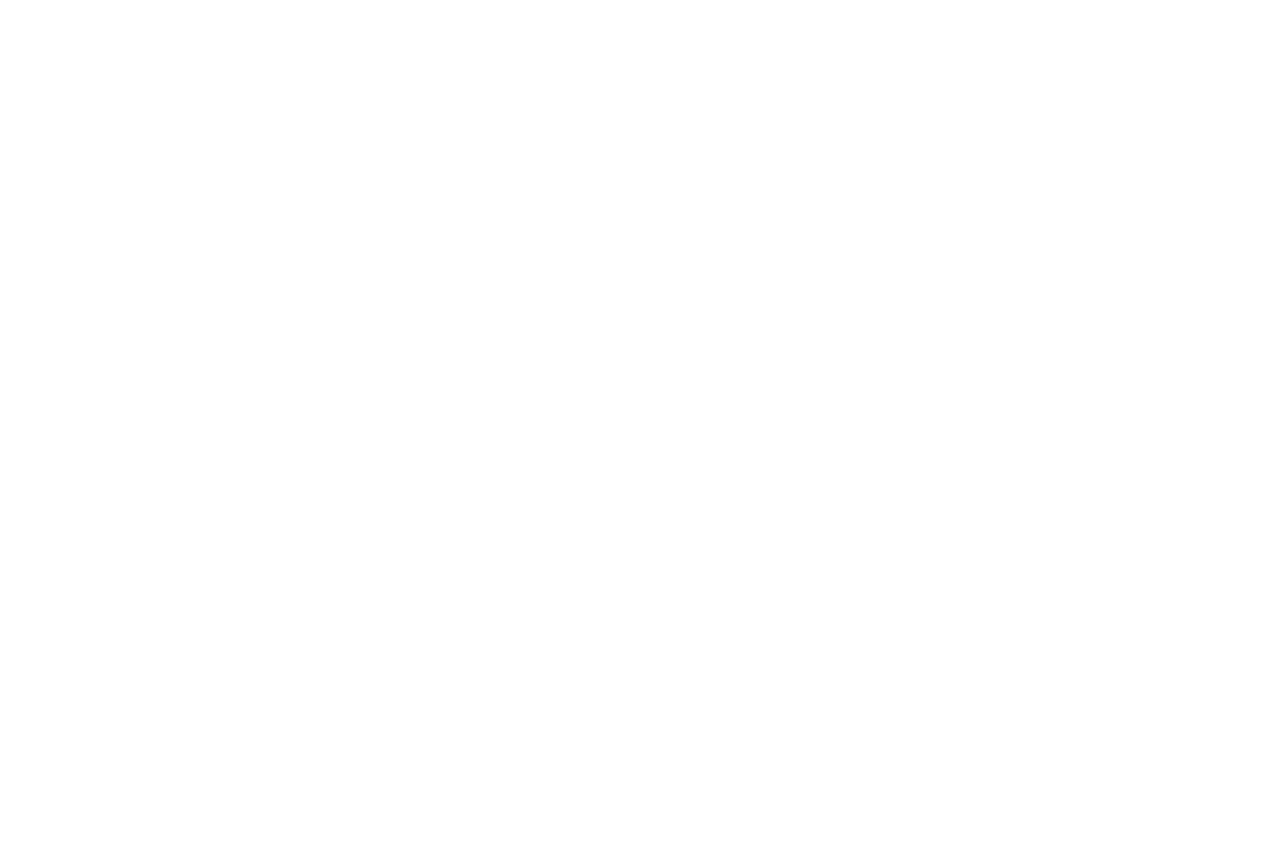
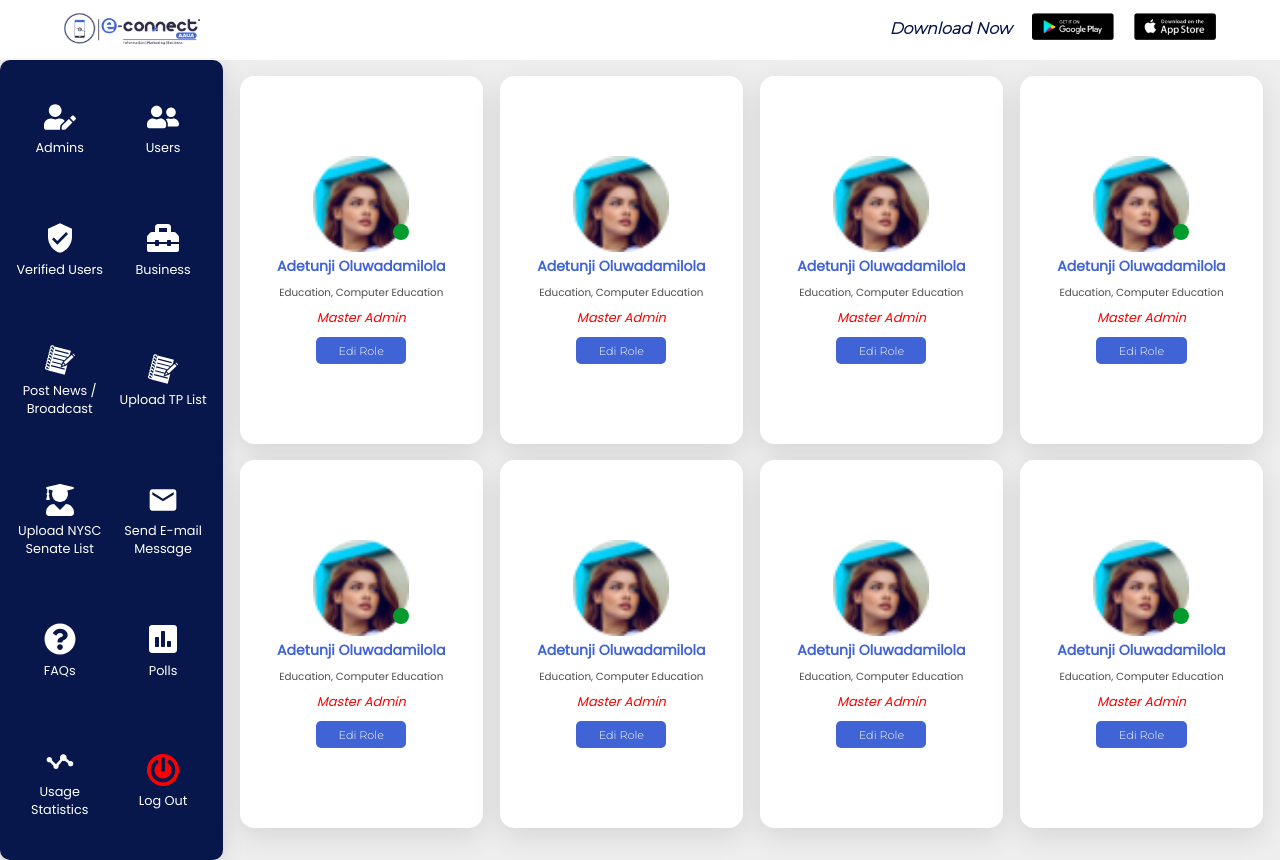
Before and after one commit to deralph/econnect-new, a React (Create React App) app: page /admin in a window 1280 px wide. Before the commit this address had no page. Before the commit the page ends 800 px from the top, so only its background shows below. Built offline with nearby package versions, Linux system fonts and the light colour scheme.

Commit message:
admin page

```diff
--- a/src/App.js
+++ b/src/App.js
@@ -5,6 +5,7 @@
 import NewsFeed from "./components/newsFeed/newsFeed";
 import { BrowserRouter, Routes, Route } from "react-router-dom";
 import Chat from "./components/chat/Chat";
+import Admin from "./components/admin/Admin";
 
 function App() {
   return (
@@ -48,6 +49,10 @@
             path="/academic-assistance"
             element={<NewsFeed assistance />}
           />
+
+          {/* admin pages */}
+
+          <Route path="/admin" element={<Admin />} />
         </Routes>
       </div>
     </BrowserRouter>
--- /dev/null
+++ b/src/components/admin/Admin.js
@@ -0,0 +1,19 @@
+import React from "react";
+import AdminNav from "../navbars/AdminNav";
+import AppNav from "../navbars/AppNav";
+import styles from "../../styles/chat/chat.module.css";
+import FiendsCont from "../newsFeed/middle/friends/FiendsCont";
+
+const Admin = () => {
+  return (
+    <section>
+      <AppNav />
+      <div className={styles.chat}>
+        <AdminNav />
+        <FiendsCont admin />
+      </div>
+    </section>
+  );
+};
+
+export default Admin;
--- /dev/null
+++ b/src/components/navbars/AdminNav.js
@@ -0,0 +1,71 @@
+import React from "react";
+import styles from "../../styles/navbar.module.css";
+import {
+  FaPoll,
+  FaPowerOff,
+  FaQuestionCircle,
+  FaToolbox,
+  FaUserEdit,
+  FaUserFriends,
+  FaUserGraduate,
+} from "react-icons/fa";
+import { MdEmail, MdVerifiedUser } from "react-icons/md";
+import { BiStats } from "react-icons/bi";
+import { GiNotebook } from "react-icons/gi";
+
+const AdminNav = () => {
+  return (
+    <section className={styles.adminNav}>
+      <div>
+        <FaUserEdit className={styles.icon1} />
+        <p>Admins</p>
+      </div>
+      <div>
+        <FaUserFriends className={styles.icon1} />
+        <p>Users</p>
+      </div>
+      <div>
+        <MdVerifiedUser className={styles.icon1} />
+        <p>Verified Users</p>
+      </div>
+      <div>
+        <FaToolbox className={styles.icon1} />
+        <p>Business</p>
+      </div>
+      <div>
+        <GiNotebook className={styles.icon1} />
+        <p>Post News / Broadcast</p>
+      </div>
+      <div>
+        <GiNotebook className={styles.icon1} />
+        <p>Upload TP List</p>
+      </div>
+      <div>
+        <FaUserGraduate className={styles.icon1} />
+        <p>Upload NYSC Senate List</p>
+      </div>
+      <div>
+        <MdEmail className={styles.icon1} />
+        <p>Send E-mail Message</p>
+      </div>
+      <div>
+        <FaQuestionCircle className={styles.icon1} />
+        <p>FAQs</p>
+      </div>
+      <div>
+        <FaPoll className={styles.icon1} />
+        <p>Polls</p>
+      </div>
+      <div>
+        <BiStats className={styles.icon1} />
+        <p>Usage Statistics</p>
+      </div>
+      <div>
+        <FaPowerOff className={`${styles.icon1} ${styles.logout}`} />
+        <p>Log Out</p>
+      </div>
+    </section>
+  );
+};
+
+export default AdminNav;
--- a/src/components/newsFeed/BackArrow.js
+++ b/src/components/newsFeed/BackArrow.js
@@ -4,14 +4,16 @@
 import style from "../../styles/newsFeed/faq.module.css";
 import style1 from "../../styles/newsFeed/teachprac.module.css";
 
-const BackArrow = ({ heading, option, added }) => {
+const BackArrow = ({ heading, option, added, noArr }) => {
   return (
     <div className={added ? `${style.ques}` : `${style.ques} ${styles.ques}`}>
       <h2>
-        <FaArrowLeft
-          className={style1.icon}
-          style={{ color: "#4063D6", marginRight: "10px" }}
-        />{" "}
+        {noArr || (
+          <FaArrowLeft
+            className={style1.icon}
+            style={{ color: "#4063D6", marginRight: "10px" }}
+          />
+        )}{" "}
         {heading}
       </h2>
       {option && (
--- a/src/components/newsFeed/middle/friends/FRiends.js
+++ b/src/components/newsFeed/middle/friends/FRiends.js
@@ -2,9 +2,9 @@
 import style from "../../../../styles/newsFeed/index.module.css";
 import styles from "../../../../styles/newsFeed/friends.module.css";
 import BackArrow from "../../BackArrow";
-import { friends } from "../../database";
 import Category from "./Category";
 import { IoIosArrowForward } from "react-icons/io";
+import FiendsCont from "./FiendsCont";
 
 const FRiends = ({ addFriends }) => {
   const [form, setForm] = useState({
@@ -54,25 +54,7 @@
           )}
         </p>
       )}
-      <article className={styles.container}>
-        {friends.map(({ img, name, course, active }, index) => {
-          return (
-            <div className={styles.friend} key={index}>
-              <div className="">
-                <img src={img} alt={name} />
-                {active && <p style={{ background: "#039b2d" }}></p>}
-              </div>
-              <p className={styles.name}>{name}</p>
-              <p className={styles.course}>{course}</p>
-              <button
-                style={{ background: `${addFriends ? `#4063D6` : "auto"}` }}
-              >
-                {addFriends ? "Follow" : "Chat"}
-              </button>
-            </div>
-          );
-        })}
-      </article>
+      {addFriends ? <FiendsCont addFriends /> : <FiendsCont />}
     </section>
   );
 };
--- /dev/null
+++ b/src/components/newsFeed/middle/friends/FiendsCont.js
@@ -0,0 +1,46 @@
+import React from "react";
+import styles from "../../../../styles/newsFeed/friends.module.css";
+import { friends } from "../../database";
+
+const FiendsCont = ({ addFriends, admin }) => {
+  return (
+    <article
+      className={
+        admin
+          ? `${styles.container} ${styles.containerAdd}`
+          : `${styles.container}`
+      }
+    >
+      {friends.map(({ img, name, course, active }, index) => {
+        // cousre in the above becomes post when dealing withadmin
+        return (
+          <div
+            className={
+              admin
+                ? `${styles.friend} ${styles.friendAdd}`
+                : `${styles.friend}`
+            }
+            key={index}
+          >
+            <div className="">
+              <img src={img} alt={name} />
+              {active && <p style={{ background: "#039b2d" }}></p>}
+            </div>
+            <p className={styles.name}>{name}</p>
+            <p className={styles.course}>{course}</p>
+            <p className={styles.role}>Master Admin</p>
+            <button
+              style={{
+                background: `${addFriends || admin ? `#4063D6` : "auto"}`,
+              }}
+            >
+              {addFriends ? "Follow" : admin ? "Edi Role" : "Chat"}
+            </button>
+          </div>
+        );
+      })}
+    </article>
+  );
+};
+
+export default FiendsCont;
--- a/src/styles/navbar.module.css
+++ b/src/styles/navbar.module.css
@@ -69,3 +69,45 @@
 .icon {
   margin-right: 1em;
 }
+
+/* admin nav  */
+
+.adminNav {
+  width: 20%;
+  background: #07174b;
+  box-shadow: 0px 4.15135px 20.7568px rgba(0, 0, 0, 0.13);
+  border-radius: 10px;
+  min-height: 100vh;
+  display: grid;
+  grid-template-columns: 1fr 1fr;
+  padding: 1em;
+  grid-gap: 1em;
+}
+.adminNav div {
+  display: flex;
+  align-items: center;
+  flex-direction: column;
+  justify-content: center;
+  color: #fff;
+  text-align: center;
+}
+.adminNav div:hover {
+  background: rgba(0, 0, 0, 0.4);
+  box-shadow: 0px 0px 18.9026px rgba(0, 0, 0, 0.15);
+  border-radius: 19.6882px;
+}
+.adminNav div p {
+  font-family: "Poppins";
+  font-size: 0.8em;
+  margin-top: 0.5em;
+  /* width: 60%; */
+}
+.logout {
+  background: #f00;
+  border-radius: 50%;
+  padding: 0.1em;
+  color: #07174b;
+}
+.icon1 {
+  font-size: 2em;
+}
--- a/src/styles/newsFeed/friends.module.css
+++ b/src/styles/newsFeed/friends.module.css
@@ -3,11 +3,14 @@
   height: 100%;
   display: flex;
   justify-content: space-between;
-  align-items: center;
+  /* align-items: center; */
   flex-wrap: wrap;
   width: 97%;
   padding-bottom: 2em;
   margin: 0 auto;
+}
+.containerAdd {
+  justify-content: space-evenly;
 }
 .friend {
   background: #fff;
@@ -22,6 +25,16 @@
   padding: 1.5em;
   box-shadow: 0px 8.57915px 27.6069px rgba(0, 0, 0, 0.1);
   border-radius: 14.2986px;
+}
+.friendAdd {
+  flex-basis: 23%;
+}
+.role {
+  font-style: italic;
+  font-weight: 500;
+  font-size: 0.8em;
+  color: #ff0000;
+  margin-bottom: 0.8em;
 }
 .container p {
   font-family: "poppins";
@@ -57,7 +70,7 @@
   line-height: 16px;
   text-align: center;
   color: rgba(0, 0, 0, 0.7);
-  padding: 1em 0;
+  padding: 0.8em 0;
 }
 .friend button {
   background: #039b2d;
```
